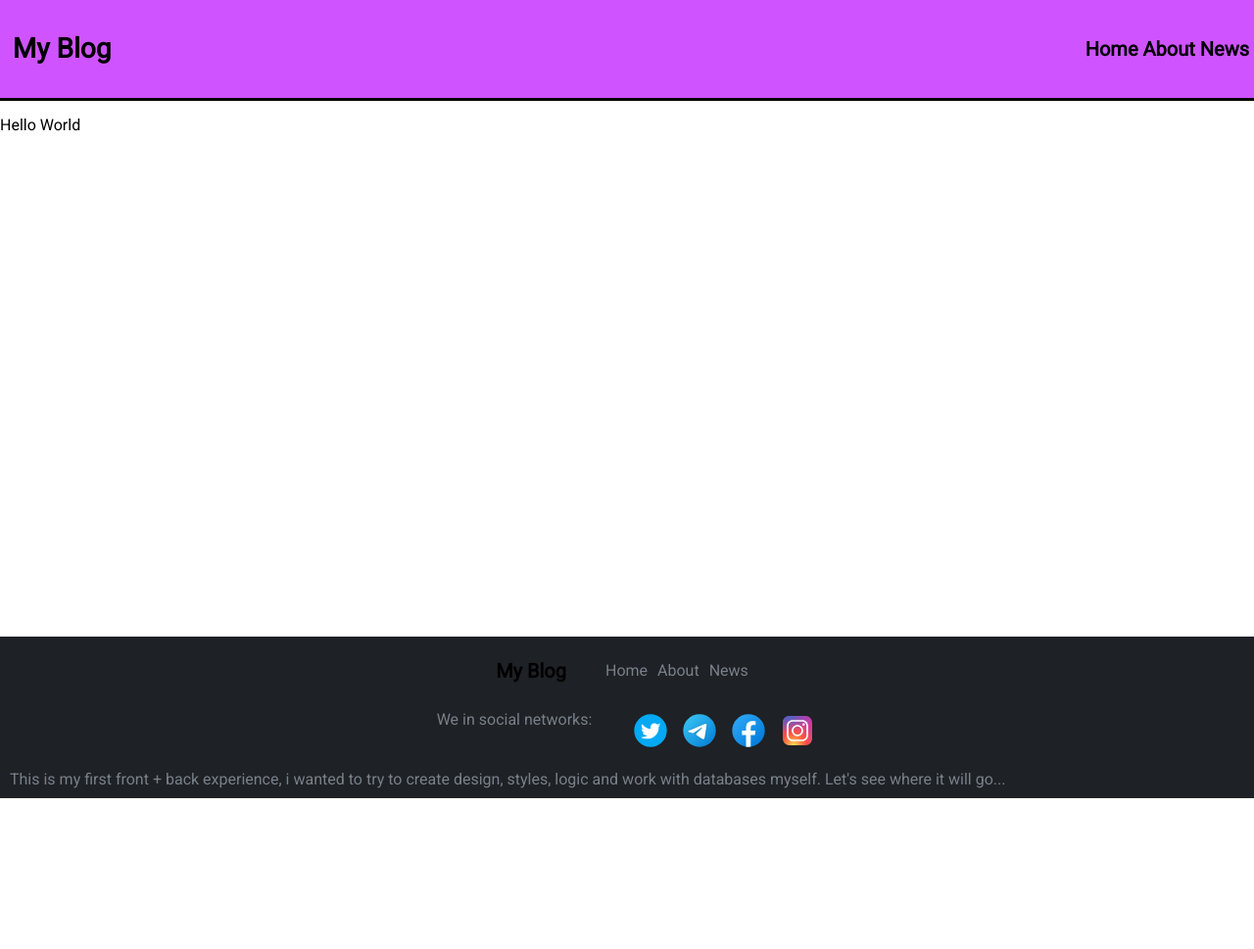
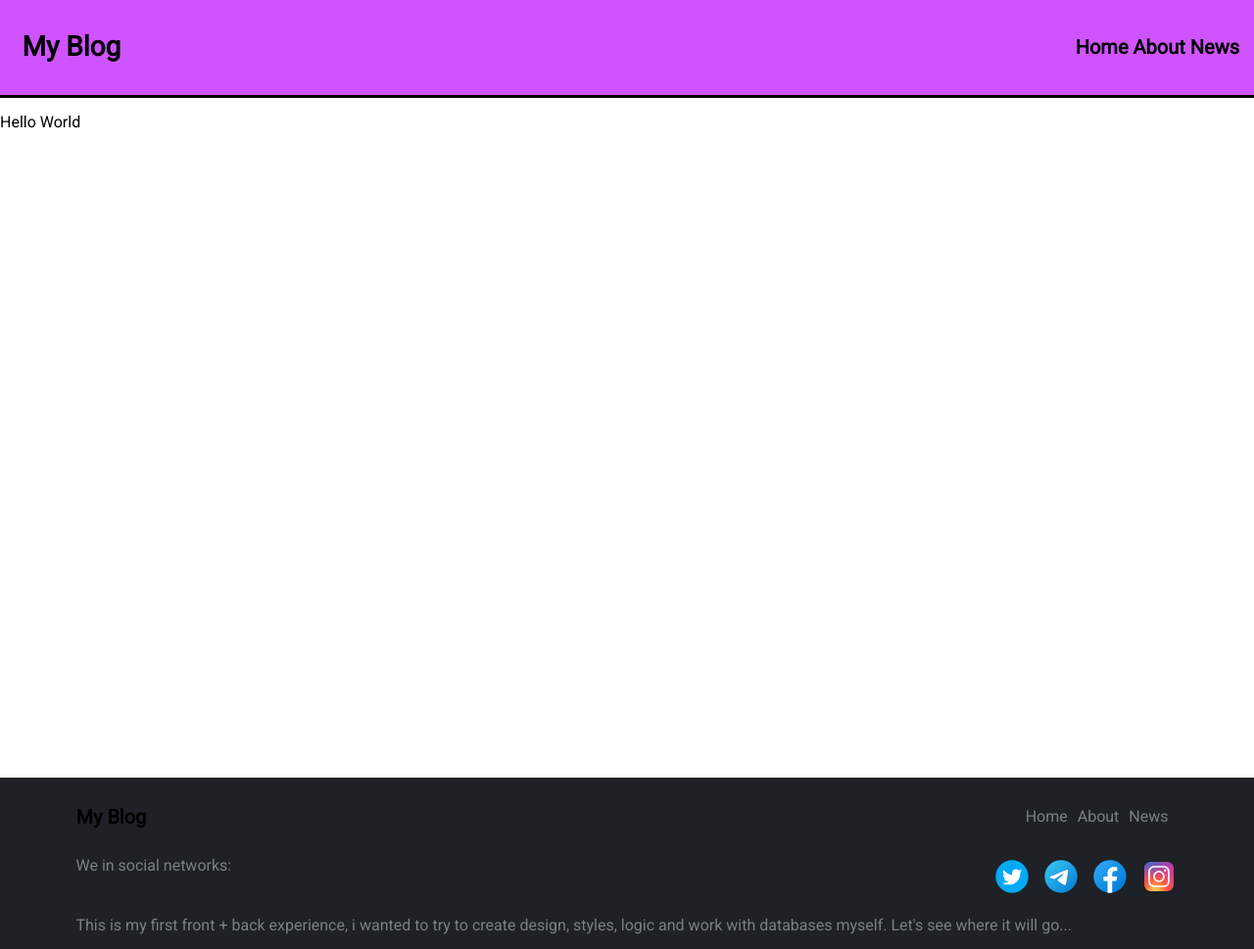
Before and after one commit to Misha2048/My-blog, a Django app: page / in a window 1280 px wide. Shown: the whole page at 98% size. Before the commit the page ends 815 px from the top, so only its background shows below. Run offline with Django 4.2, Linux system fonts and the light colour scheme.

Commit message:
adeptive design?

```diff
--- a/my_blog/main/templates/base.html
+++ b/my_blog/main/templates/base.html
@@ -4,7 +4,7 @@
 <html lang="en" dir="ltr">
   <head>
     <meta charset="utf-8">
-    <meta name="viewport" content="width=device-width scale=1">
+    <meta name="viewport" content="width=device-width, initial-scale=1">
     <title>{% block title %}{% endblock %}</title>
     <link rel="stylesheet" href="{% static 'styles/normalizer.css' %}">
     <link rel="stylesheet" href="{% static 'styles/index.css' %}">
@@ -25,7 +25,6 @@
       {% endblock %}
     </section>
     <footer class="footer-container">
-      <div class="footer__content">
       <div class="footer__info">
         <span class="footer__logo">My Blog</span>
         <ul class="footer__links">
@@ -47,8 +46,6 @@
         This is my first front + back experience, i wanted to try to create
         design, styles, logic and work with databases myself. Let's see
         where it will go...
-          </select>
-        </div>
       </div>
     </footer>
   </body>
--- a/my_blog/main/templates/home.html
+++ b/my_blog/main/templates/home.html
@@ -4,5 +4,5 @@
 
 {% block content %}
       <p>Hello World</p>
-      <br><br><br><br><br><br><br><br><br><br><br><br><br><br><br><br><br><br><br><br><br><br><br><br><br><br><br>
+      <br><br><br><br><br><br><br><br><br><br><br><br><br><br><br><br><br><br><br><br><br><br><br><br><br><br><br><br><br><br><br><br><br><br><br>
 {% endblock %}
--- a/my_blog/static/styles/index.css
+++ b/my_blog/static/styles/index.css
@@ -10,6 +10,7 @@ body {
 }
 
 .header-container {
+  box-sizing: border-box;
   display: flex;
   background-color: var(--main-color);
   justify-content: space-between;
@@ -17,6 +18,8 @@ body {
   width: 100%;
   height: 100px;
   border-bottom: 3px solid #000000;
+  padding-left: 10px;
+  padding-right: 10px;
 }
 
 .header__logo {
@@ -43,17 +46,17 @@ body {
 .footer-container {
   display: flex;
   flex-direction: column;
+  justify-content: center;
+  align-items: center;
+  box-sizing: border-box;
   background-color: var(--footer-color);
   width: 100%;
-}
-
-.footer__content {
-  margin: 10px;
+  padding: 15px;
 }
 
 .footer__info {
   display: flex;
-  justify-content: center;
+  justify-content: space-between;
   align-items: center;
 }
 
@@ -66,7 +69,7 @@ body {
 
 .footer__socials {
   display: flex;
-  justify-content: center;
+  justify-content: space-between;
 }
 
 .footer__social-links {
@@ -107,17 +110,37 @@ body {
 }
 
 .footer__social-caption {
-  color: #788088;
+  color: var(--footer-font-color);
 }
 
-@media screen and (min-width: 1024px) {}
+@media screen and (min-width: 1024px) {
+  .footer__info {
+    justify-content: space-between;
+    width: 90%;
+  }
+
+  .footer__socials {
+    justify-content: space-between;
+    width: 90%;
+  }
+
+  .footer__description {
+    width: 90%;
+  }
+}
 
 @media screen and (max-width: 1023px) {
   .footer__info {
     justify-content: space-between;
+    width: 100%;
   }
 
   .footer__socials {
     justify-content: space-between;
+    width: 100%;
+  }
+
+  .footer__description {
+    width: 100%;
   }
 }
```
Lines whose indentation alone changed are shown as unchanged.
